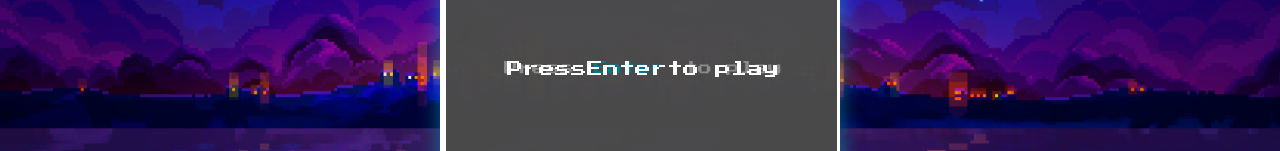
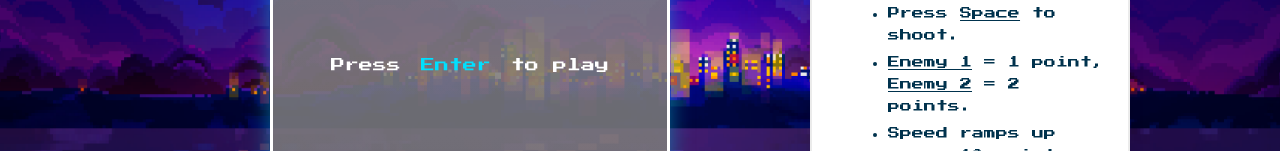
Before and after one commit to piwupi/Rialo, a plain HTML site: page index.html in a window 1280 px wide. Shown: the part 366-517 px from the top of the page. Drawn offline with Linux system fonts and the light colour scheme.

Commit message:
Update index.html

```diff
--- a/index.html
+++ b/index.html
@@ -20,13 +20,12 @@
     <!-- LEFT: GAME -->
     <div class="game-area">
       <div id="gameArea">
-        <div id="gameArea">
+        <!-- HANYA SATU overlay & SATU player -->
         <div id="overlay"></div>
         <div id="player"></div>
-        <!-- Overlay instruksi -->
-        <div id="overlay" class="overlay">Press <span>Enter</span> to play</div>
       </div>
-      <!-- (buttons dihapus) -->
+
+      <!-- Timer kecil (mobile) -->
       <div class="time-mobile"><strong id="timer">Time: 60</strong></div>
     </div>
 
```
